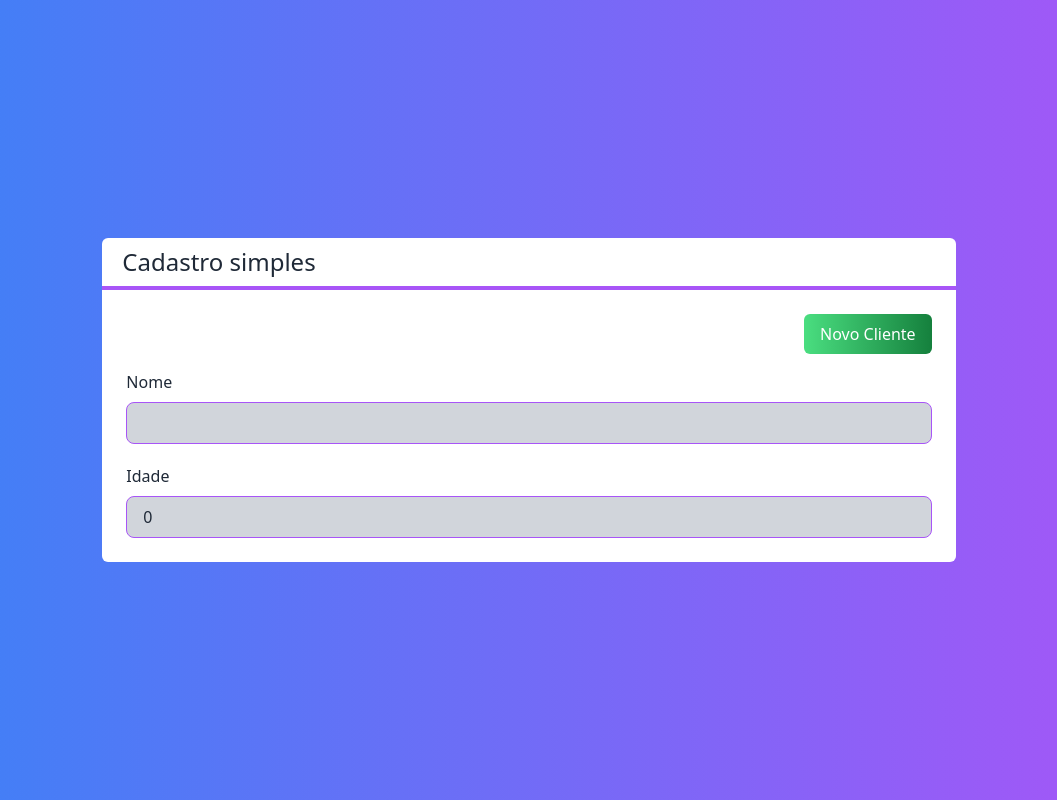
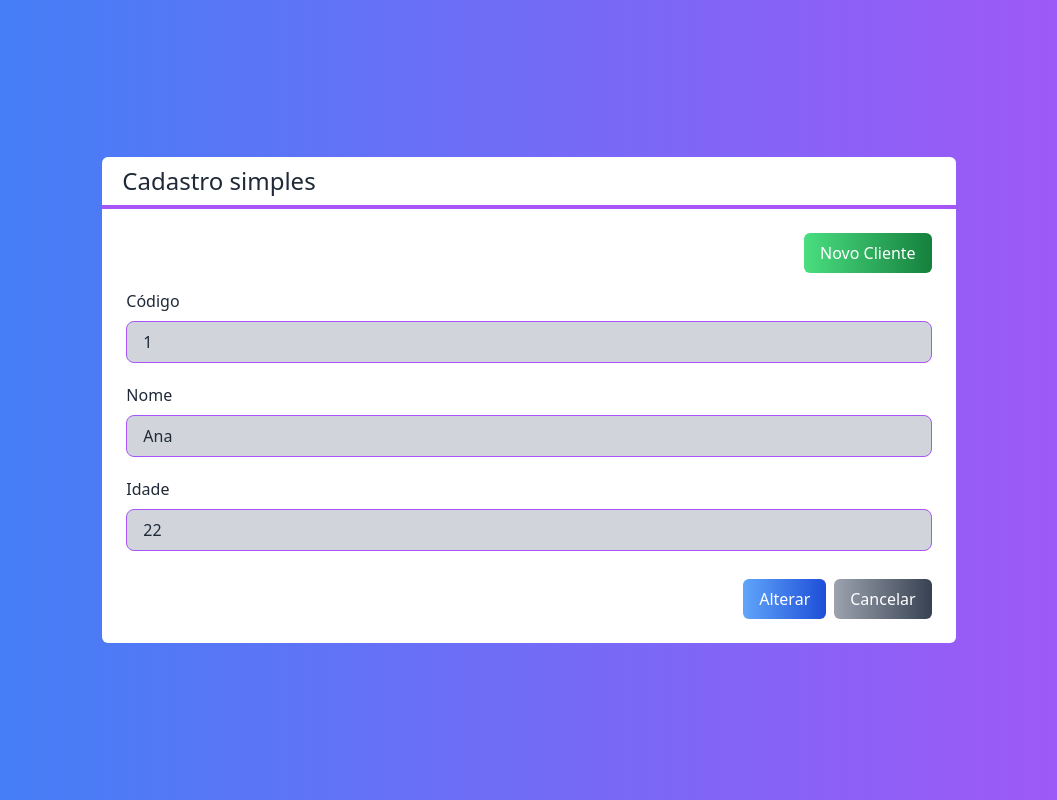
Before and after one commit to fjuncal/crud-firestore-next, a Next.js app: page / in a window 1280 px wide. Shown: the whole page, without its empty margins (111-1168 px from the left). Built offline with nearby package versions, Linux system fonts and the light colour scheme.

Commit message:
Adicionando botão de alterar e cancelar cliente embaixo da tabela

```diff
--- a/src/components/Botao.tsx
+++ b/src/components/Botao.tsx
@@ -5,13 +5,11 @@ interface BotaoProps {
 }
 
 export default function Botao(props: BotaoProps) {
-  const cor = props.cor ?? "gray";
-
   return (
     <>
       <button
         className={`
-        bg-gradient-to-r from-${cor}-400 to-${cor}-700
+        bg-gradient-to-r from-${props.cor}-400 to-${props.cor}}-700
         text-white px-4 py-2 rounded-md
         ${props.className}
         `}
--- a/src/components/Formulario.tsx
+++ b/src/components/Formulario.tsx
@@ -1,6 +1,7 @@
 import { useState } from "react";
 import Entrada from "./Entrada";
 import Cliente from "@/core/Cliente";
+import Botao from "./Botao";
 
 interface FormularioProps {
   cliente: Cliente;
@@ -29,6 +30,14 @@ export default function Formulario(props: FormularioProps) {
         valor={idade}
         valorMudou={setIdade}
       />
+      <div className="flex justify-end mt-7">
+        <Botao className="mr-2 bg-gradient-to-r from-blue-400 to-blue-700 ">
+          {id ? "Alterar" : "Salvar"}
+        </Botao>
+        <Botao className="bg-gradient-to-r from-gray-400 to-gray-700 ">
+          Cancelar
+        </Botao>
+      </div>
     </div>
   );
 }
--- a/src/pages/index.tsx
+++ b/src/pages/index.tsx
@@ -38,7 +38,7 @@ export default function Home() {
           clienteSelecionado={clienteSelecionado}
           clienteExcluido={clienteExcluido}
         ></Tabela> */}
-        <Formulario />
+        <Formulario cliente={clientes[0]} />
       </Layout>
     </div>
   );
```
